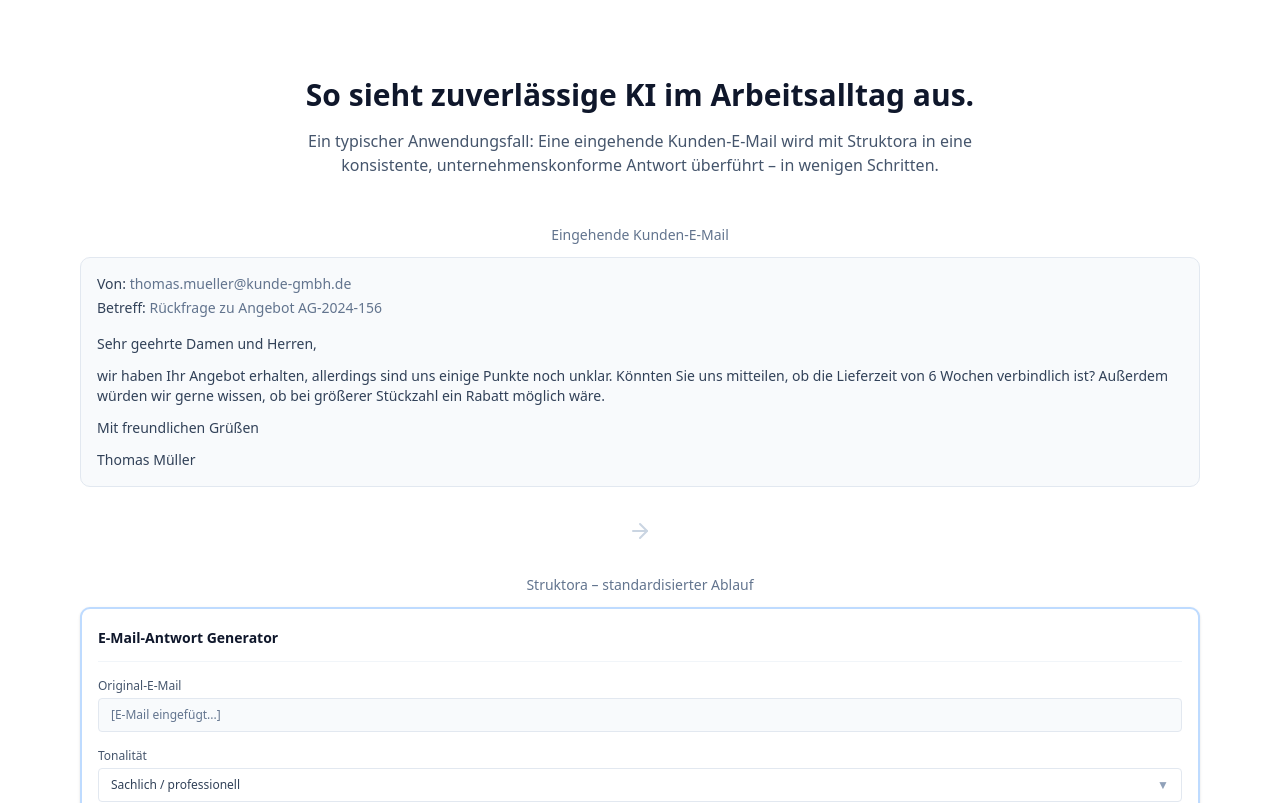
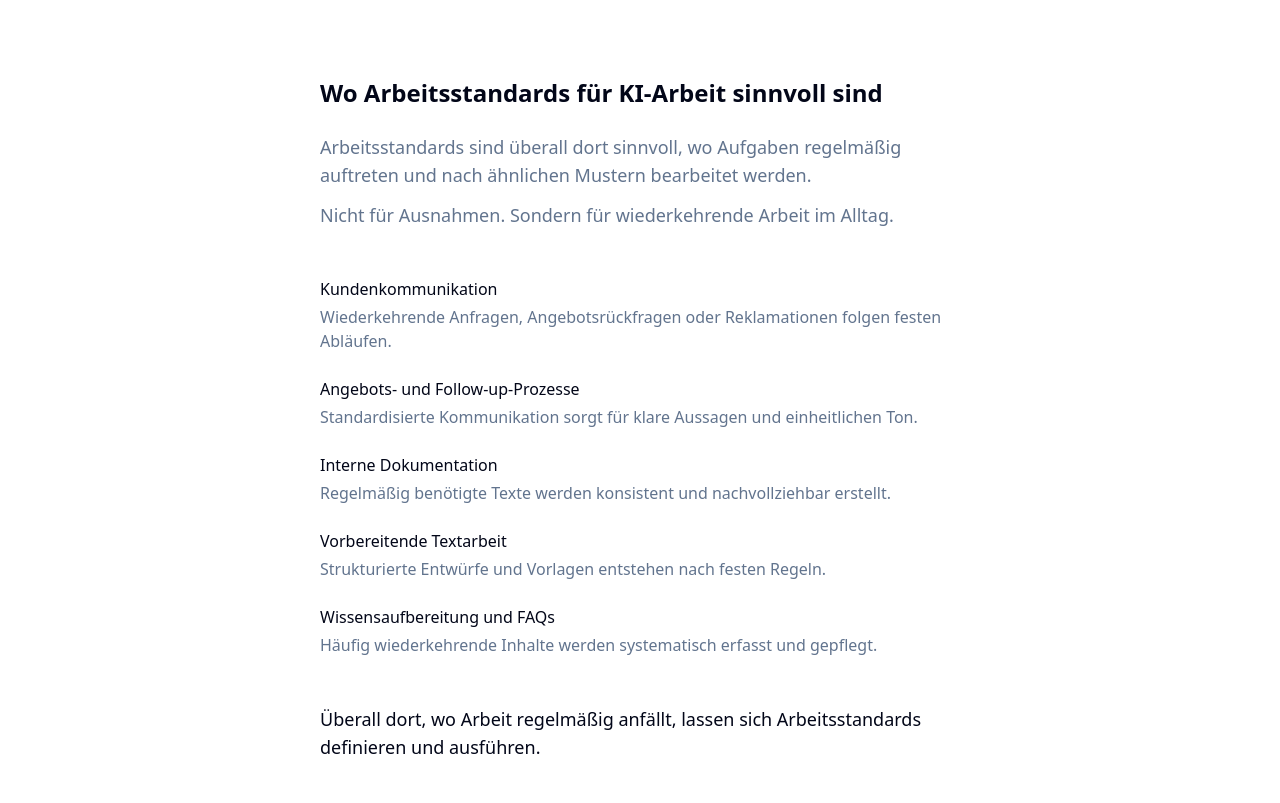
Before and after one commit to berndgalter-lab/struktora, a Next.js app: page / in a window 1280 px wide. Shown: the part 4720-5523 px from the top of the page. Built offline with nearby package versions, Linux system fonts and the light colour scheme.

Commit message:
einsatzgebiete

```diff
--- a/src/app/(marketing)/page.tsx
+++ b/src/app/(marketing)/page.tsx
@@ -3,6 +3,7 @@
 import { SolutionPrinciple } from "@/components/marketing/solution-principle";
 import { StruktoraImplementation } from "@/components/marketing/struktora-implementation";
 import { UseCaseExample } from "@/components/marketing/use-case-example";
+import { UseAreas } from "@/components/marketing/use-areas";
 import { Demo } from "@/components/marketing/demo";
 import { UseCases } from "@/components/marketing/use-cases";
 import { Pricing } from "@/components/marketing/pricing";
@@ -16,6 +17,7 @@
       <SolutionPrinciple />
       <StruktoraImplementation />
       <UseCaseExample />
+      <UseAreas />
 
       <Demo />
       <UseCases />
--- /dev/null
+++ b/src/components/marketing/use-areas.tsx
@@ -0,0 +1,84 @@
+export const UseAreas = () => {
+  return (
+    <section className="bg-background py-16 md:py-20 lg:py-24">
+      <div className="mx-auto max-w-2xl px-4">
+        {/* Überschrift */}
+        <h2 className="text-xl font-semibold text-foreground md:text-2xl">
+          Wo Arbeitsstandards für KI-Arbeit sinnvoll sind
+        </h2>
+
+        {/* Einordnung */}
+        <p className="mt-6 max-w-2xl text-base text-muted-foreground md:text-lg">
+          Arbeitsstandards sind überall dort sinnvoll, wo Aufgaben regelmäßig
+          auftreten und nach ähnlichen Mustern bearbeitet werden.
+        </p>
+        <p className="mt-3 text-base text-muted-foreground md:text-lg">
+          Nicht für Ausnahmen. Sondern für wiederkehrende Arbeit im Alltag.
+        </p>
+
+        {/* Fünf Einsatzbereiche */}
+        <div className="mt-10 space-y-6 md:mt-12">
+          {/* Bereich 1 */}
+          <div>
+            <h3 className="text-base font-medium text-foreground">
+              Kundenkommunikation
+            </h3>
+            <p className="mt-1 text-muted-foreground">
+              Wiederkehrende Anfragen, Angebotsrückfragen oder Reklamationen
+              folgen festen Abläufen.
+            </p>
+          </div>
+
+          {/* Bereich 2 */}
+          <div>
+            <h3 className="text-base font-medium text-foreground">
+              Angebots- und Follow-up-Prozesse
+            </h3>
+            <p className="mt-1 text-muted-foreground">
+              Standardisierte Kommunikation sorgt für klare Aussagen und
+              einheitlichen Ton.
+            </p>
+          </div>
+
+          {/* Bereich 3 */}
+          <div>
+            <h3 className="text-base font-medium text-foreground">
+              Interne Dokumentation
+            </h3>
+            <p className="mt-1 text-muted-foreground">
+              Regelmäßig benötigte Texte werden konsistent und nachvollziehbar
+              erstellt.
+            </p>
+          </div>
+
+          {/* Bereich 4 */}
+          <div>
+            <h3 className="text-base font-medium text-foreground">
+              Vorbereitende Textarbeit
+            </h3>
+            <p className="mt-1 text-muted-foreground">
+              Strukturierte Entwürfe und Vorlagen entstehen nach festen Regeln.
+            </p>
+          </div>
+
+          {/* Bereich 5 */}
+          <div>
+            <h3 className="text-base font-medium text-foreground">
+              Wissensaufbereitung und FAQs
+            </h3>
+            <p className="mt-1 text-muted-foreground">
+              Häufig wiederkehrende Inhalte werden systematisch erfasst und
+              gepflegt.
+            </p>
+          </div>
+        </div>
+
+        {/* Abschließender Ordnungssatz */}
+        <p className="mt-10 text-base font-medium text-foreground md:mt-12 md:text-lg">
+          Überall dort, wo Arbeit regelmäßig anfällt, lassen sich
+          Arbeitsstandards definieren und ausführen.
+        </p>
+      </div>
+    </section>
+  );
+};
```
